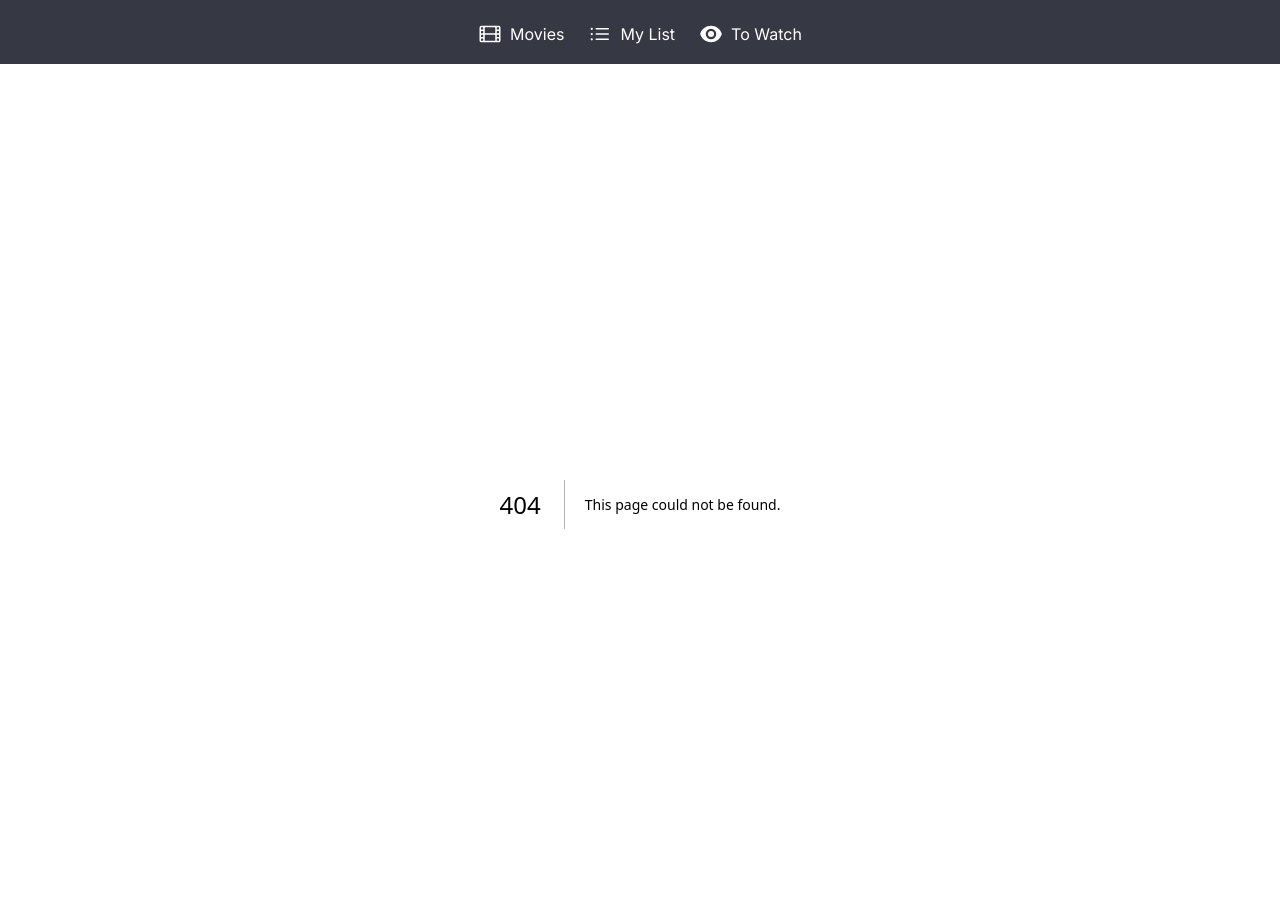
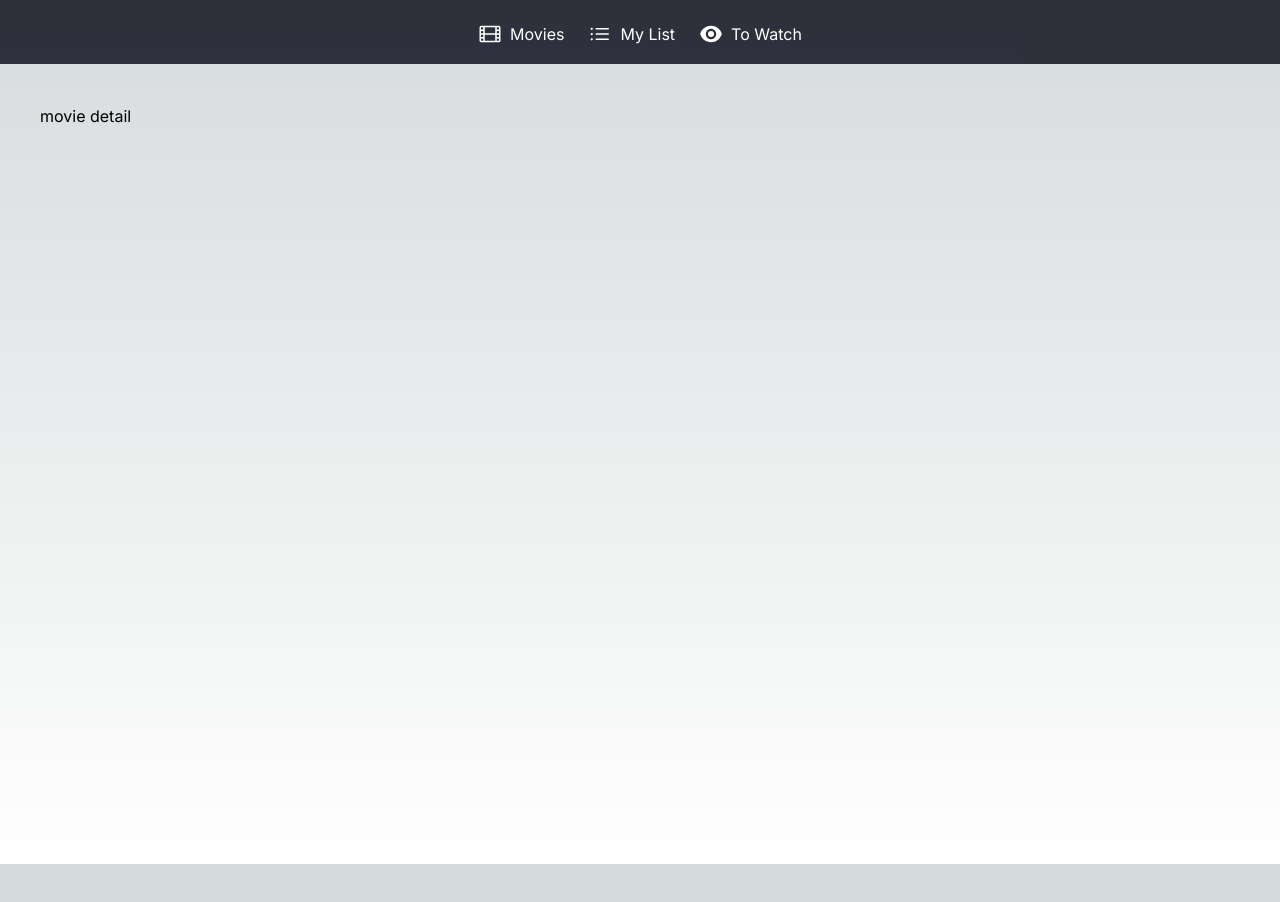
Before and after one commit to StenOner/PruebaTecnicaAvatarClient, a Next.js app: page /movies/1 in a window 1280 px wide. Before the commit this address had no page. Shown: the top 902 px of the page. After the commit the page ends 864 px from the top, so only its background shows below. Built offline with nearby package versions, Linux system fonts and the light colour scheme.

Commit message:
added pages for characters and movie details

```diff
--- /dev/null
+++ b/src/app/characters/[characterID]/page.tsx
@@ -0,0 +1,9 @@
+const CharacterDetail: React.FC<{ params: { characterID: string }}> = ({ params }) => {
+  console.log(params.characterID);
+
+  return (
+    <div>CharacterDetail</div>
+  )
+}
+
+export default CharacterDetail
--- /dev/null
+++ b/src/app/movies/[movieID]/page.tsx
@@ -0,0 +1,9 @@
+const MovieDetail: React.FC<{ params: { movieID: string }}> = ({ params }) => {
+  console.log(params.movieID);
+
+  return (
+    <div>movie detail</div>
+  )
+}
+
+export default MovieDetail
```
Also changed, not shown: src/components/ui/ImageMediaContent.tsx (indentation only).
